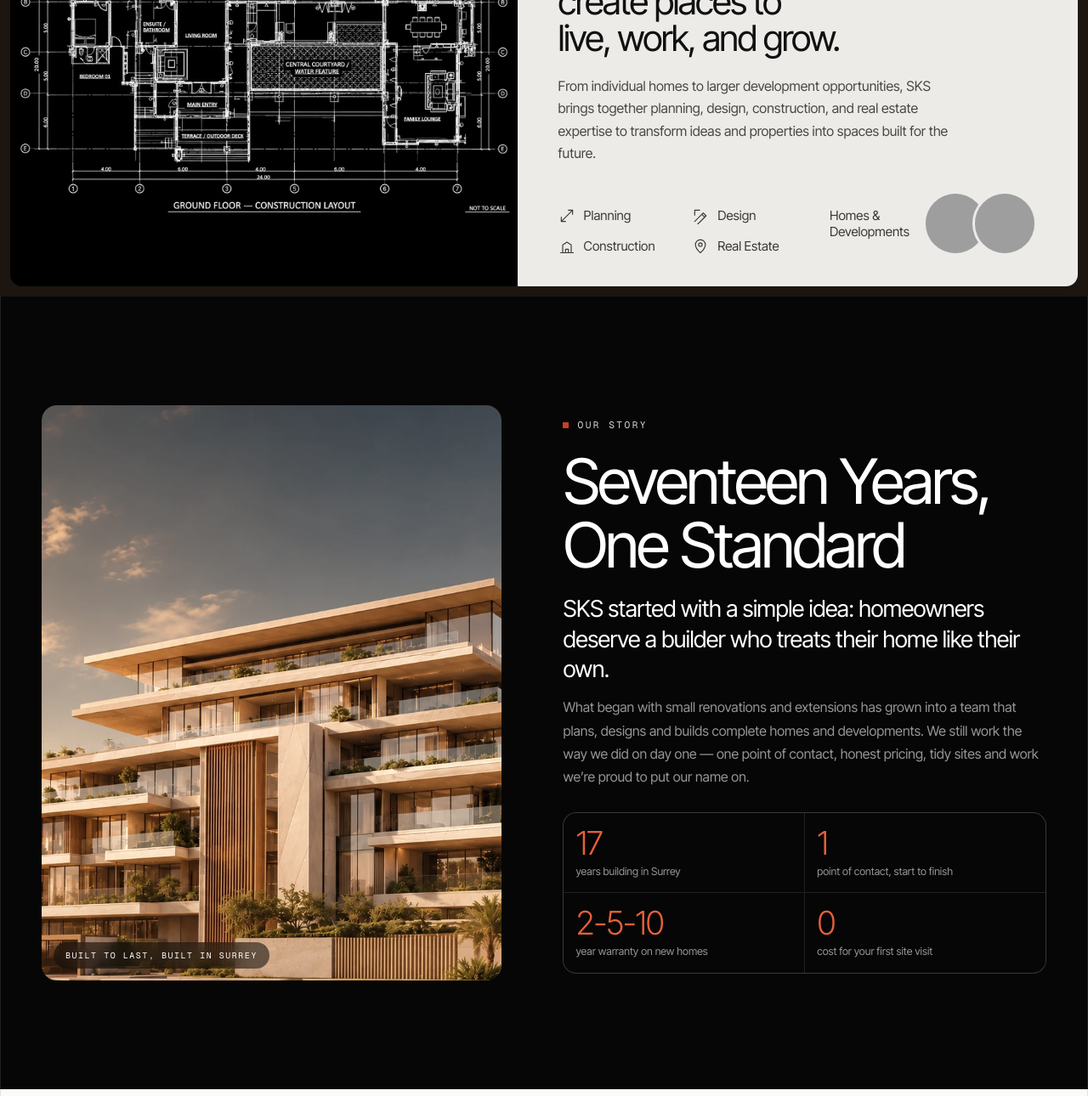
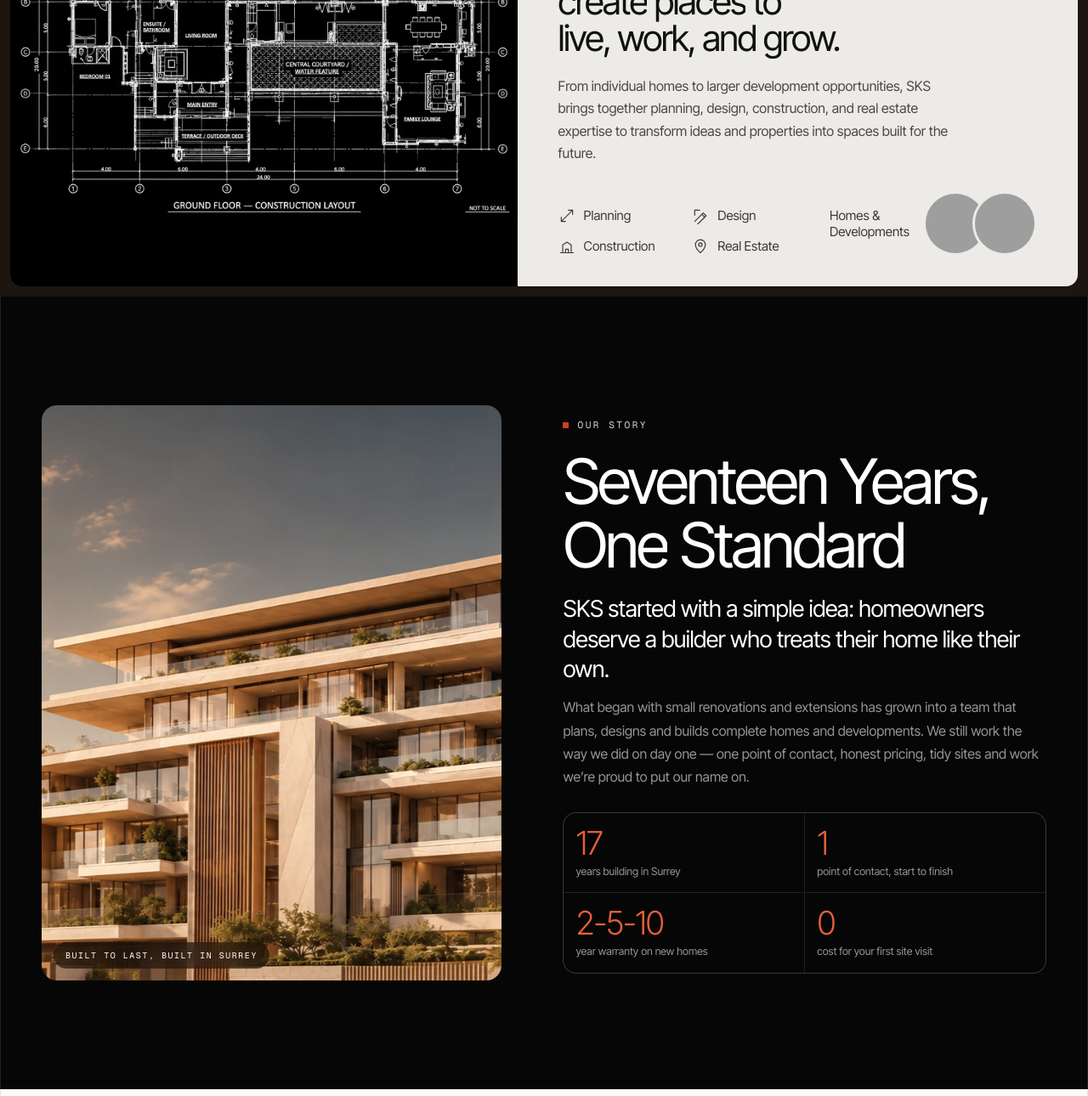
Before and after one commit to wtfpratyush/sksdevelopments, a plain HTML site: page about.html in a window 1280 px wide. Shown: the part 741-2031 px from the top of the page at 85% size. Drawn offline with nearby package versions, Linux system fonts and the light colour scheme; grey boxes are pictures that could not be loaded.

Commit message:
Scroll motion across the site
Headings rise in word by word, grid items stagger in, photos unfold from a
cropped frame and drift with parallax, some blocks slide in from the side,
and the footer word slides into place. Off for reduced-motion users.

Co-Authored-By: Claude Opus 5.5 <noreply@anthropic.com>

```diff
--- a/about.html
+++ b/about.html
@@ -10,7 +10,7 @@
   <link rel="preconnect" href="https://fonts.googleapis.com" />
   <link rel="preconnect" href="https://fonts.gstatic.com" crossorigin />
   <link href="https://fonts.googleapis.com/css2?family=Geist+Mono:wght@400;500&family=Inter+Tight:wght@300;400;500;600;700;800&display=swap" rel="stylesheet" />
-  <link rel="stylesheet" href="styles.css?v=36" />
+  <link rel="stylesheet" href="styles.css?v=37" />
   <script>
     document.documentElement.classList.add('js');
     try {
@@ -356,6 +356,6 @@
     </a>
   </nav>
 
-  <script src="script.js?v=14" defer></script>
+  <script src="script.js?v=16" defer></script>
 </body>
 </html>
--- a/script.js
+++ b/script.js
@@ -138,6 +138,97 @@
     $$('a', menu).forEach((a) => a.addEventListener('click', () => setMenu(false)));
     document.addEventListener('keydown', (e) => { if (e.key === 'Escape') setMenu(false); });
     window.matchMedia('(min-width: 960px)').addEventListener('change', (e) => e.matches && setMenu(false));
+  }
+
+  /* ---------- scroll motion: set up before the reveal observer ---------- */
+  if (!reduced) {
+    // 1. big section headings rise in word by word
+    const splitWords = (el) => {
+      let i = 0;
+      const walk = (node) => {
+        [...node.childNodes].forEach((n) => {
+          if (n.nodeType === 3) {
+            const frag = document.createDocumentFragment();
+            n.textContent.split(/(\s+)/).forEach((part) => {
+              if (!part) return;
+              if (/^\s+$/.test(part)) { frag.appendChild(document.createTextNode(' ')); return; }
+              const w = document.createElement('span');
+              w.className = 'w';
+              const inner = document.createElement('span');
+              inner.textContent = part;
+              inner.style.setProperty('--i', i++);
+              w.appendChild(inner);
+              frag.appendChild(w);
+            });
+            n.replaceWith(frag);
+          } else if (n.nodeType === 1 && n.tagName !== 'BR') {
+            walk(n);
+          }
+        });
+      };
+      walk(el);
+      el.classList.add('split-words');
+    };
+    $$('h2.display, .page-hero__title').forEach((h) => {
+      splitWords(h);
+      h.classList.add('reveal');
+    });
+
+    // 2. grids: children come in one after another
+    const STAGGER = ['.ways', '.svc-grid', '.vgrid', '.pgrid', '.ba-grid', '.disc-grid', '.svc-rows', '.stats',
+      '.services', '.perks', '.info-cards', '.next-grid', '.tl', '.pillars', '.story__facts', '.facts2',
+      '.areas2__chips', '.dur', '.footer__cols', '.projects-grid', '.roles', '.faq', '.steps'];
+    STAGGER.forEach((sel) => $$(sel).forEach((grid) => {
+      [...grid.children].forEach((child, k) => {
+        child.classList.add('reveal');
+        child.style.setProperty('--d', `${Math.min(k, 8) * 90}ms`);
+      });
+    }));
+
+    // 3. photos unfold from a cropped frame
+    $$('.way__img, .story2__img, .ba__pics figure, .split__plan').forEach((el) => {
+      el.classList.add('reveal', 'img-reveal');
+    });
+
+    // 4. some blocks slide in from the side
+    $$('.story2__img, .areas2 > div:first-child, .split__text, .contact__intro').forEach((el) => el.classList.add('reveal', 'from-left'));
+    $$('.story2__text, .areas2__chips, .form').forEach((el) => el.classList.add('reveal', 'from-right'));
+    $$('.tl__item').forEach((el, k) => el.classList.add(k % 2 ? 'from-right' : 'from-left'));
+
+    // 5. parallax: photos drift inside their frames
+    const pxEls = $$('.way__img img, .card img, .pcard img, .ba__pics img, .story2__img img, .cta__media img, .svc > img')
+      .filter((img) => !img.closest('.hero'));
+    pxEls.forEach((img) => img.classList.add('px'));
+    const visible = new Set();
+    const pxIO = new IntersectionObserver((entries) => {
+      entries.forEach((en) => (en.isIntersecting ? visible.add(en.target) : visible.delete(en.target)));
+    }, { rootMargin: '10% 0px' });
+    pxEls.forEach((el) => pxIO.observe(el));
+
+    const fw = $('.footer__word');
+    let pxTick = false;
+    const runParallax = () => {
+      pxTick = false;
+      const vh = window.innerHeight;
+      visible.forEach((img) => {
+        const r = img.parentElement.getBoundingClientRect();
+        const p = (r.top + r.height / 2 - vh / 2) / vh; // -1 … 1 across the screen
+        const amp = Math.min(r.height * 0.09, 46);
+        img.style.translate = `0 ${(p * amp).toFixed(1)}px`;
+      });
+      // footer word slides in sideways as the footer appears
+      const foot = $('.footer');
+      if (fw && foot) {
+        const r = foot.getBoundingClientRect();
+        const t = Math.max(0, Math.min(1, (vh - r.top) / (r.height * 0.85)));
+        fw.style.translate = `${((1 - t) * 18).toFixed(2)}% 0`;
+      }
+    };
+    window.addEventListener('scroll', () => {
+      if (!pxTick) { pxTick = true; requestAnimationFrame(runParallax); }
+    }, { passive: true });
+    window.addEventListener('resize', runParallax);
+    runParallax();
   }
 
   /* ---------- reveal on scroll ---------- */
--- a/styles.css
+++ b/styles.css
@@ -1806,6 +1806,26 @@ button { cursor: pointer; background: none; border: 0; padding: 0; }
 }
 
 /* =========================================================
+   SCROLL MOTION — word rise, stagger, side slides, photo unfold, parallax
+   (classes are added by script.js; nothing here runs with reduced motion)
+   ========================================================= */
+.js .reveal { transition-delay: var(--d, 0ms); }
+.js .reveal.from-left:not(.is-in) { transform: translateX(-48px); }
+.js .reveal.from-right:not(.is-in) { transform: translateX(48px); }
+.js .reveal.img-reveal { opacity: 1; transition: clip-path 1.4s var(--ease), transform 1.2s var(--ease); }
+.js .reveal.img-reveal:not(.is-in) { clip-path: inset(9% 7% 9% 7% round 18px); transform: none; }
+.js .reveal.img-reveal.is-in { clip-path: inset(0 0 0 0 round 0); }
+.js .reveal.split-words { opacity: 1; transform: none; }
+.split-words .w { display: inline-block; overflow: hidden; vertical-align: bottom; padding-bottom: .1em; margin-bottom: -.1em; }
+.split-words .w > span {
+  display: inline-block; transform: translateY(108%);
+  transition: transform 1s var(--ease); transition-delay: calc(var(--i, 0) * 45ms);
+}
+.split-words.is-in .w > span { transform: none; }
+.px { scale: 1.16; will-change: translate; }
+.footer__word { will-change: translate; }
+
+/* =========================================================
    REVEAL + MOTION
    ========================================================= */
 .js .reveal { opacity: 0; transform: translateY(28px); transition: opacity 1s var(--ease), transform 1s var(--ease); }
```
Also changed, not shown: careers.html (+2 -2 lines), contact.html (+2 -2 lines), index.html (+2 -2 lines), licences.html (+2 -2 lines), privacy.html (+2 -2 lines), process.html (+2 -2 lines), projects.html (+2 -2 lines), services.html (+2 -2 lines), terms.html (+2 -2 lines).
